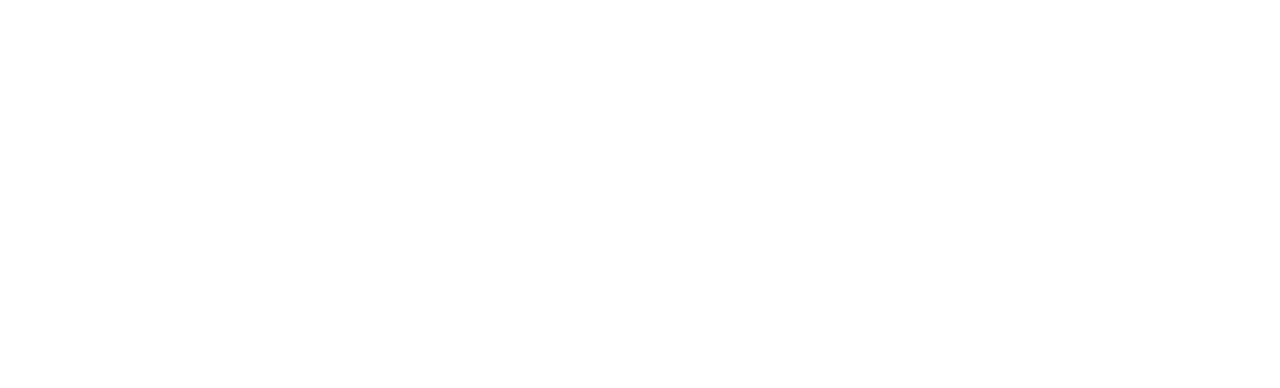
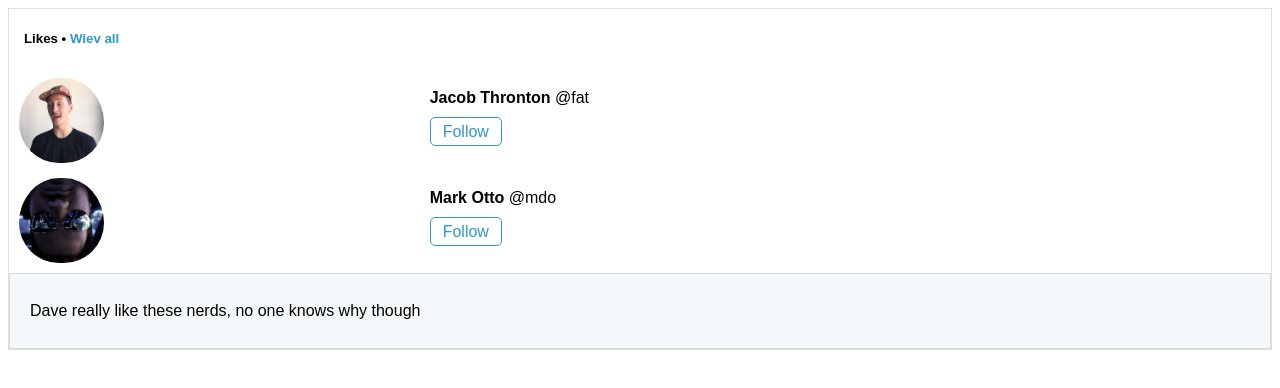
Before and after one commit to rforstmane/suggestions, a plain HTML site: page index.html in a window 1280 px wide. Drawn offline with Linux system fonts and the light colour scheme.

Commit message:
uztaisīju pirmo lapu

```diff
--- a/index.html
+++ b/index.html
@@ -1,10 +1,40 @@
-<!doctype html>
+<! DOCTYPE html>
 <html>
 <head>
-
-    <link rel="stylesheet" href="style.css">
+    <meta name="viewport" content="width=device-width, initial-scale=1.0">
+    <title>My first homework</title>
+    <link href="./style.css" type="text/css" rel="stylesheet">
 </head>
 <body>
 
+<div class="like"><h5>Likes &bull; <a href="url">Wiev all</a></h5>
+</div>
+
+<main>
+
+
+    <div class="grid2">
+        <img src="images/avatar_fat.jpg" class="photo">
+    </div>
+    <div class="grid3">
+         <p><b>Jacob Thronton</b>&nbsp@fat</p>
+        <a class="url" href="url">Follow</a>
+    </div>
+
+    <div class="grid5">
+        <img src="images/avatar-mdo.png" class="photo">
+    </div>
+
+    <div class="grid6"><p><b>Mark Otto</b>&nbsp@mdo</p>
+        <a class="url" href="url">Follow</a>
+    </div>
+
+
+    <div class="grid8">
+        <p>Dave really like these nerds, no one knows why though</p>
+    </div>
+</main>
+
+
 </body>
 </html>
--- a/style.css
+++ b/style.css
@@ -0,0 +1,78 @@
+body {
+    font-family: Arial, sans-serif;
+    height: 1000px;
+}
+
+* {
+    box-sizing: border-box;
+}
+
+main {
+    display: grid;
+    grid-template-rows: 5fr;
+    grid-auto-columns: 3fr;
+    border: 1px solid rgba(0, 0, 0, 0.125);
+    border-top: transparent;
+
+}
+
+.like {
+    border: 1px solid rgba(0, 0, 0, 0.125);
+    border-bottom: transparent;
+    padding-bottom: 5px;
+    padding-left: 15px;
+
+}
+
+.grid2 {
+    grid-column: 1/2;
+    max-width:250px;
+
+}
+
+.photo {
+    border-radius: 400px;
+    height: 100px;
+    padding: 10px;
+    padding-top: 5px;
+
+}
+
+.grid3 {
+    grid-column: 2/4;
+}
+
+
+.grid5 {
+    grid-column: 1/2;
+
+}
+
+.grid6 {
+    grid-column: 2/4;
+
+}
+
+.grid8 {
+    grid-column: 1/4;
+    border: 1px solid rgba(0, 0, 0, 0.125);
+    padding: 0.75rem 1.25rem;
+    background-color: #f5f8fa;
+
+}
+
+a {
+    color: #3097d1;
+    text-decoration: none;
+}
+
+.follow {
+
+}
+
+.url {
+    border: 1px solid #3097d1;
+    padding: 5px 12px;
+    border-radius: 5px;
+    width: 70px;
+}
```
Also changed, not shown: images/avatar-mdo.png (added), images/avatar_fat.jpg (added).
